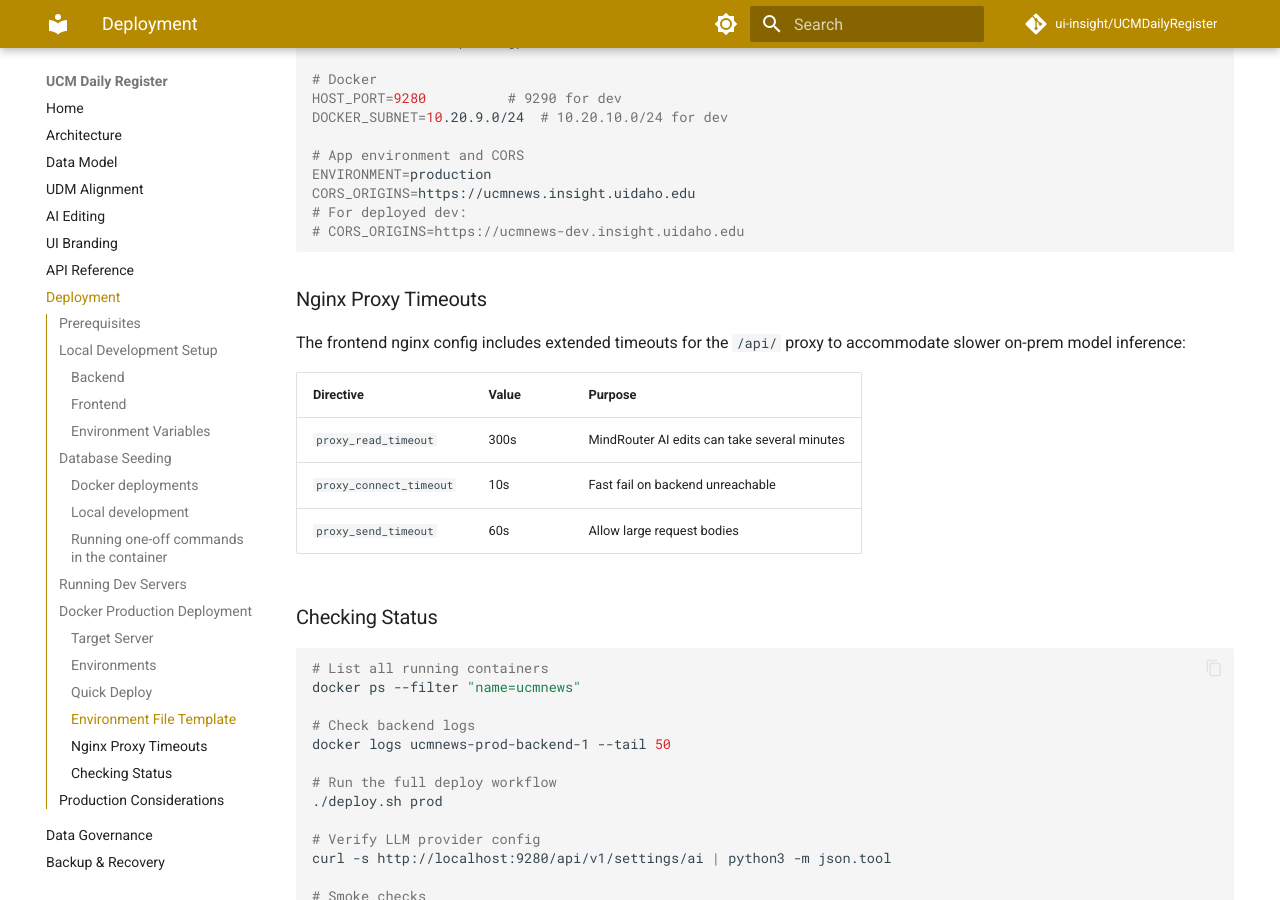
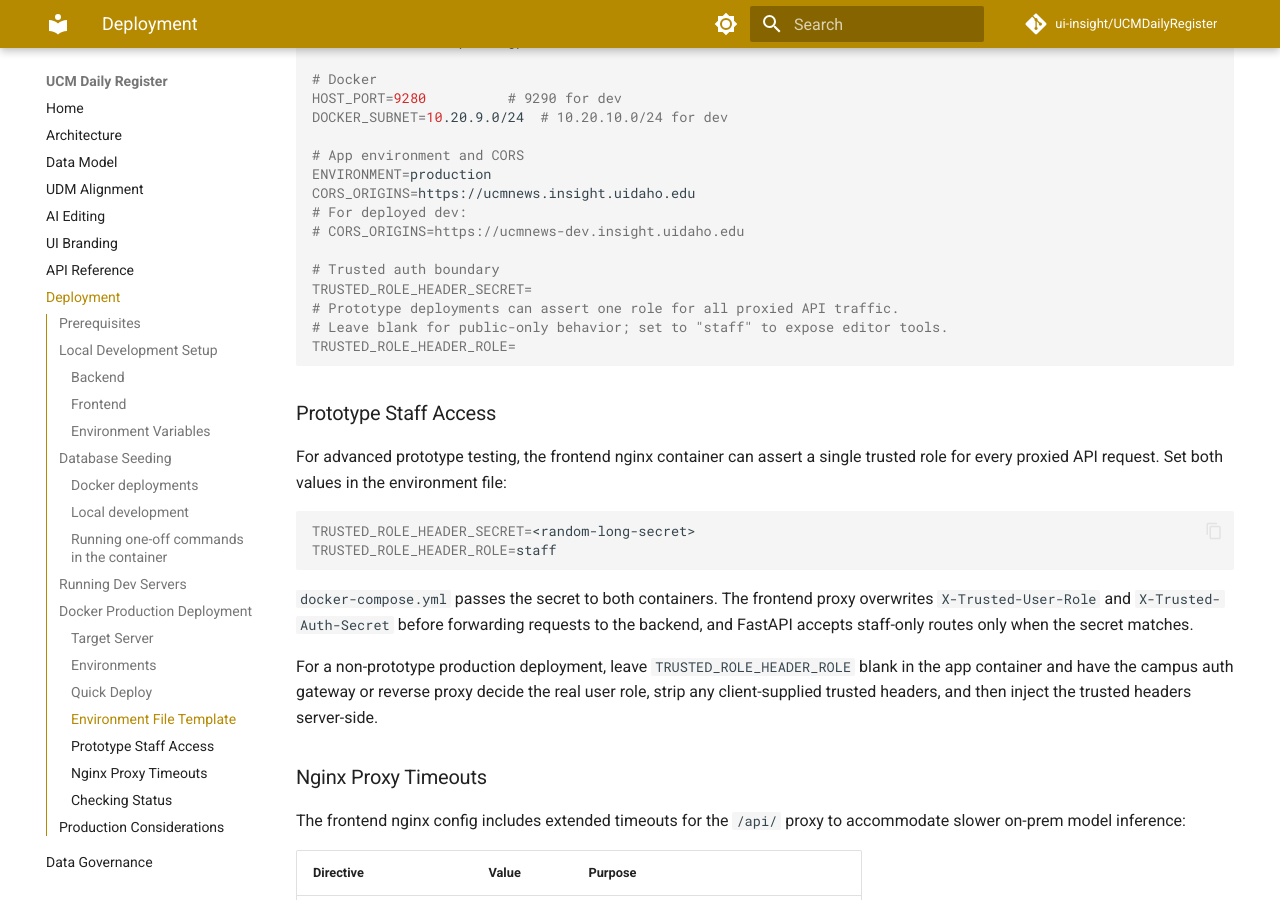
Before and after one commit to ui-insight/UCMDailyRegister, an MkDocs documentation site: the page built from docs/deployment.md, in a window 1280 px wide and 900 px high, scrolled down 5184 px. Built offline with MkDocs 1.6.1 and Material for MkDocs 9.7.7, drawn with Linux system fonts in a browser that asks for light colours; comment, search, counter and statistics services are not loaded.

Commit message:
Add prototype trusted role wiring (#143)

````diff
--- a/docker-compose.yml
+++ b/docker-compose.yml
@@ -14,6 +14,7 @@ services:
       ENVIRONMENT: ${ENVIRONMENT:-production}
       UPLOAD_DIR: /app/uploads
       CORS_ORIGINS: '${CORS_ORIGINS:?Set CORS_ORIGINS in .env}'
+      TRUSTED_ROLE_HEADER_SECRET: ${TRUSTED_ROLE_HEADER_SECRET:-}
     volumes:
       - uploads:/app/uploads
     networks:
@@ -29,6 +30,9 @@ services:
 
   frontend:
     build: ./frontend
+    environment:
+      TRUSTED_ROLE_HEADER_ROLE: ${TRUSTED_ROLE_HEADER_ROLE:-}
+      TRUSTED_ROLE_HEADER_SECRET: ${TRUSTED_ROLE_HEADER_SECRET:-}
     ports:
       - "${HOST_PORT:-9280}:80"
     depends_on:
--- a/docs/deployment.md
+++ b/docs/deployment.md
@@ -241,7 +241,34 @@ ENVIRONMENT=production
 CORS_ORIGINS=https://ucmnews.insight.uidaho.edu
 # For deployed dev:
 # CORS_ORIGINS=https://ucmnews-dev.insight.uidaho.edu
+
+# Trusted auth boundary
+TRUSTED_ROLE_HEADER_SECRET=
+# Prototype deployments can assert one role for all proxied API traffic.
+# Leave blank for public-only behavior; set to "staff" to expose editor tools.
+TRUSTED_ROLE_HEADER_ROLE=
 ```
+
+### Prototype Staff Access
+
+For advanced prototype testing, the frontend nginx container can assert a
+single trusted role for every proxied API request. Set both values in the
+environment file:
+
+```bash
+TRUSTED_ROLE_HEADER_SECRET=<random-long-secret>
+TRUSTED_ROLE_HEADER_ROLE=staff
+```
+
+`docker-compose.yml` passes the secret to both containers. The frontend proxy
+overwrites `X-Trusted-User-Role` and `X-Trusted-Auth-Secret` before forwarding
+requests to the backend, and FastAPI accepts staff-only routes only when the
+secret matches.
+
+For a non-prototype production deployment, leave `TRUSTED_ROLE_HEADER_ROLE`
+blank in the app container and have the campus auth gateway or reverse proxy
+decide the real user role, strip any client-supplied trusted headers, and then
+inject the trusted headers server-side.
 
 ### Nginx Proxy Timeouts
 
````
Also changed, not shown: 4 other files.
